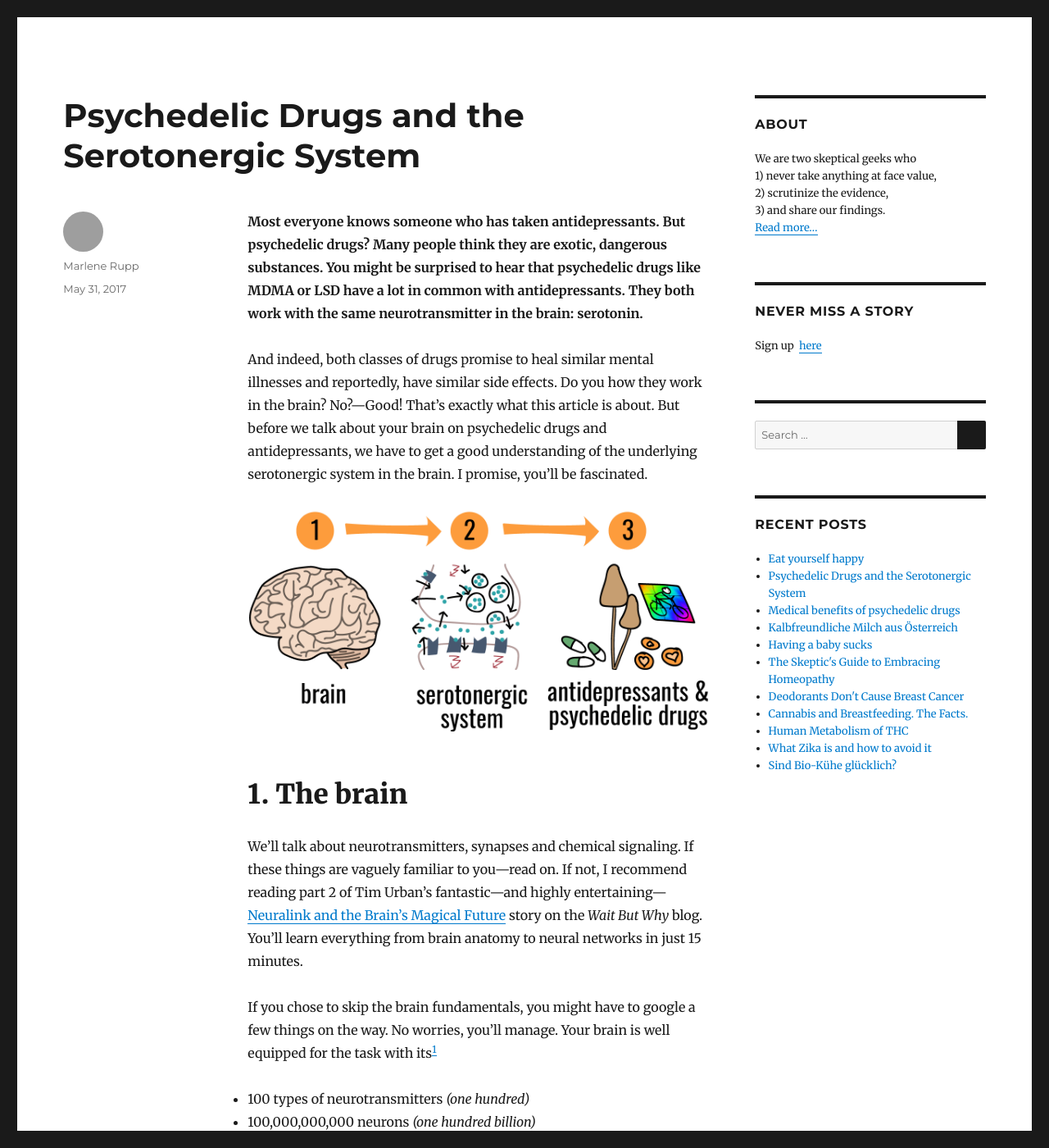
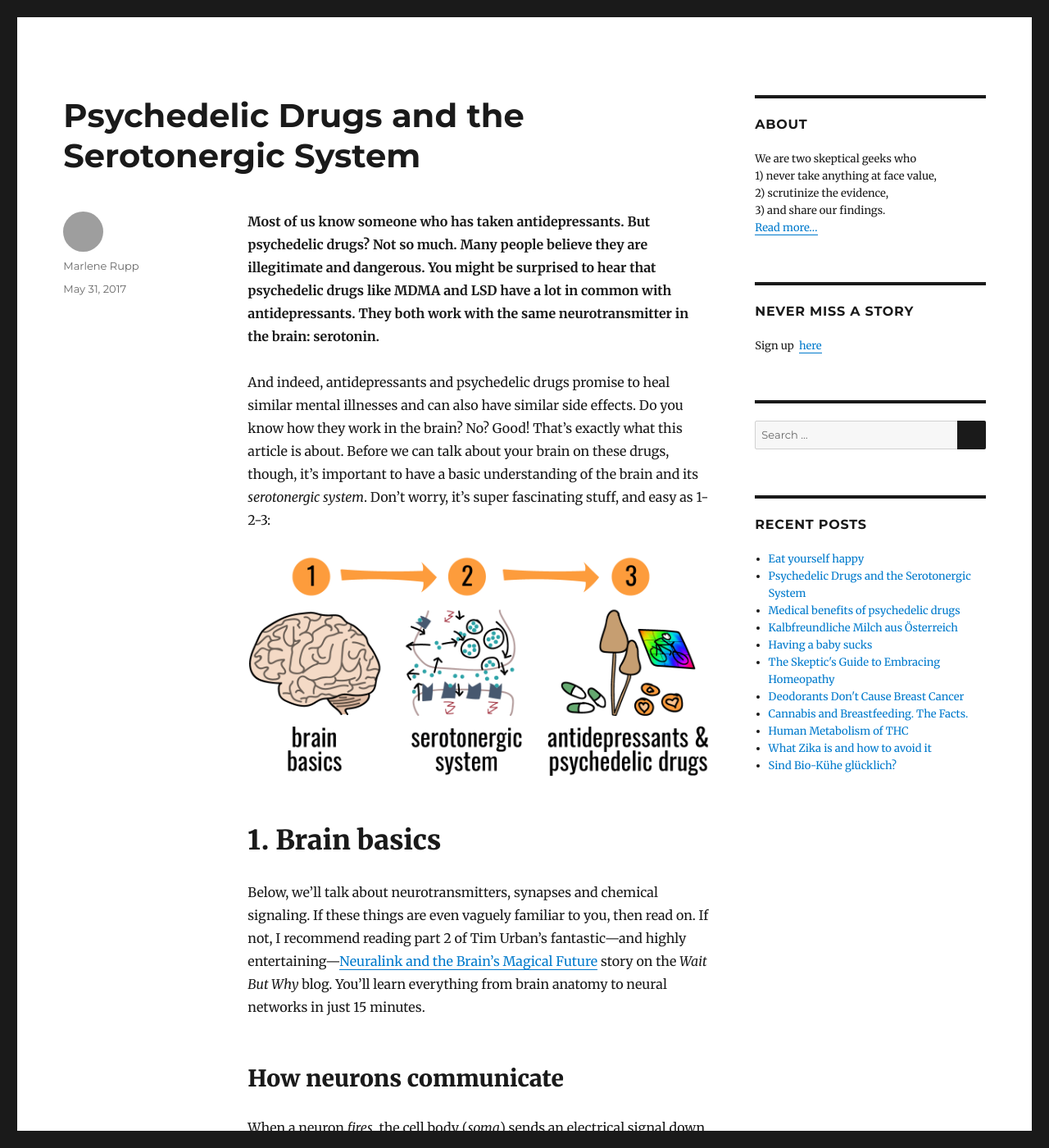
Before and after one commit to sapiensoup/sapiensoup.com, a Jekyll site: the page built from _posts/2017-05-31-serotonin.md, in a window 1280 px wide and 1400 px high, scrolled down 293 px. Shown: the whole window at 82% size. Built offline with Jekyll 4.4.1, drawn with Linux system fonts in a browser that asks for light colours; comment, search, counter and statistics services are not loaded; some of the changed text lies outside the part shown; grey boxes are pictures that could not be loaded.

Commit message:
Change copy and image

```diff
--- a/_posts/2017-05-31-serotonin.md
+++ b/_posts/2017-05-31-serotonin.md
@@ -10,22 +10,16 @@ twitter:
    large: true
 ---
 
-**Most everyone knows someone who has taken antidepressants. But psychedelic drugs? Many people think they are exotic, dangerous substances. You might be surprised to hear that psychedelic drugs like MDMA or LSD have a lot in common with antidepressants. They both work with the same neurotransmitter in the brain: serotonin.**
+**Most of us know someone who has taken antidepressants. But psychedelic drugs? Not so much. Many people believe they are illegitimate and dangerous. You might be surprised to hear that psychedelic drugs like MDMA and LSD have a lot in common with antidepressants. They both work with the same neurotransmitter in the brain: serotonin.**
 
-And indeed, both classes of drugs promise to heal similar mental illnesses and reportedly, have similar side effects. Do you how they work in the brain? No?—Good! That’s exactly what this article is about. But before we talk about your brain on psychedelic drugs and antidepressants, we have to get a good understanding of the underlying serotonergic system in the brain. I promise, you’ll be fascinated.
+And indeed, antidepressants and psychedelic drugs promise to heal similar mental illnesses and can also have similar side effects. Do you know how they work in the brain? No? Good! That’s exactly what this article is about. Before we can talk about your brain on these drugs, though, it's important to have a basic understanding of the brain and its _serotonergic system_. Don't worry, it's super fascinating stuff, and easy as 1-2-3:
 
 ![You can't understand psychedelic drugs and antidepressants without understanding the serotonergic system in the brain first]({{ site.url }}/images/serotonin/brain-serotonergic-system-SSRI-psychedelic-drugs@2x.png)
 
 <!--more-->
 
-# 1. The brain
-We’ll talk about neurotransmitters, synapses and chemical signaling. If these things are vaguely familiar to you—read on. If not, I recommend reading part 2 of Tim Urban’s fantastic—and highly entertaining—[Neuralink and the Brain's Magical Future](http://waitbutwhy.com/2017/04/neuralink.html#part2){:target="_blank"} story on the _Wait But Why_ blog. You’ll learn everything from brain anatomy to neural networks in just 15 minutes.
-
-If you chose to skip the brain fundamentals, you might have to google a few things on the way. No worries, you'll manage. Your brain is well equipped for the task with its[^brain]
-- 100 types of neurotransmitters   _(one hundred)_
-- 100,000,000,000 neurons   _(one hundred billion)_
-- 1,000,000,000,000 glial cells   _(one trillion)_
-- 1,000,000,000,000,000 synapses  _(one quadrillion)_
+# 1. Brain basics
+Below, we’ll talk about neurotransmitters, synapses and chemical signaling. If these things are even vaguely familiar to you, then read on. If not, I recommend reading part 2 of Tim Urban’s fantastic—and highly entertaining—[Neuralink and the Brain's Magical Future](http://waitbutwhy.com/2017/04/neuralink.html#part2){:target="_blank"} story on the _Wait But Why_ blog. You’ll learn everything from brain anatomy to neural networks in just 15 minutes.
 
 ## How neurons communicate
 When a neuron _fires_, the cell body (_soma_) sends an electrical signal down its _axon_ to its _axon terminals_. This is where one neuron connects to the _dendrites_ of the next neuron. In between is the _synapse_. From the axon terminals, a chemical signal activates the dendrites and sends a message to the soma of the next neuron. The soma collects the messages and once a threshold is exceeded, it fires off an electrical signal down its own axon and the process repeats.
```
Also changed, not shown: images/serotonin/brain-serotonergic-system-SSRI-psychedelic-drugs@2x.png.
